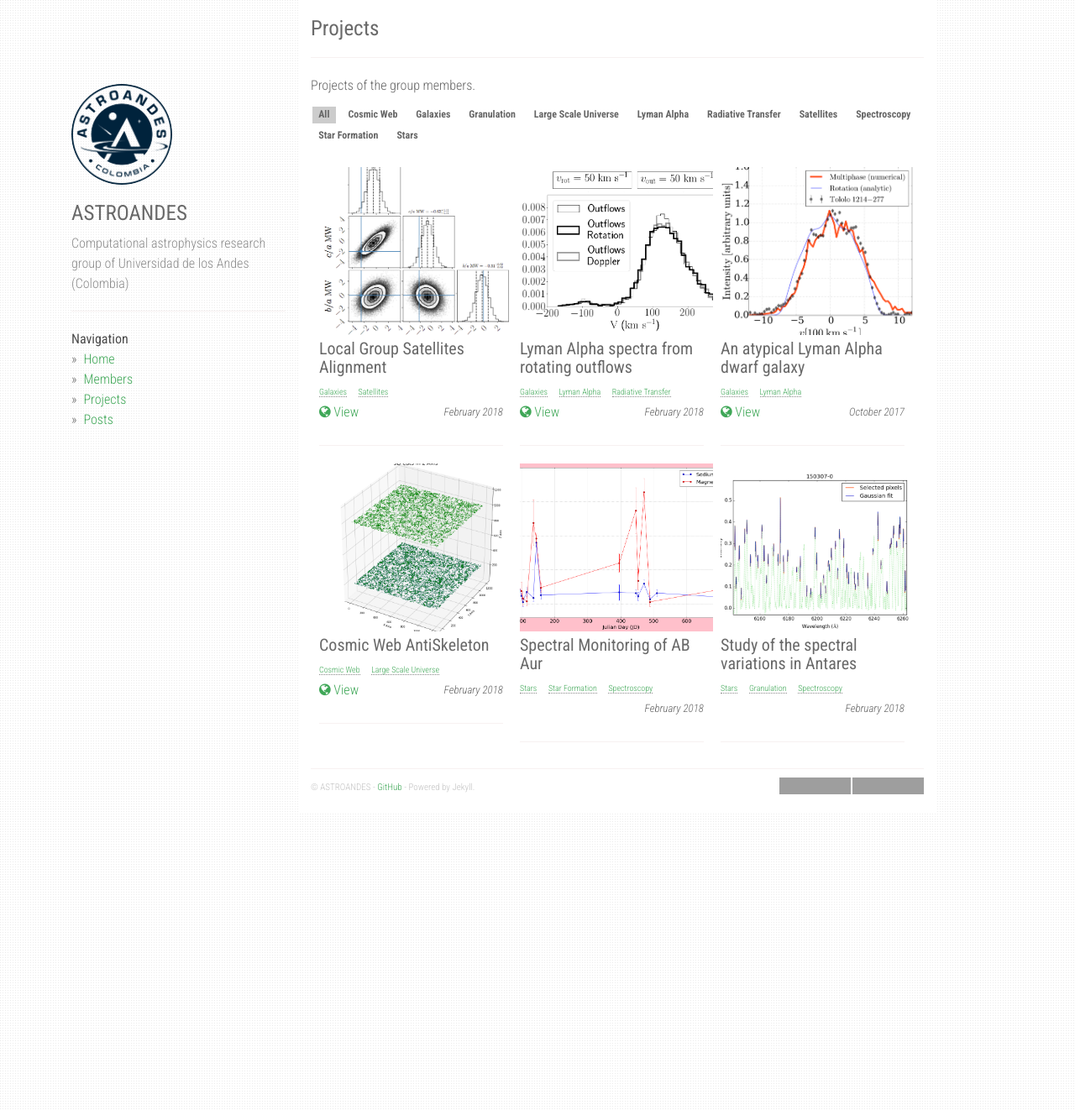
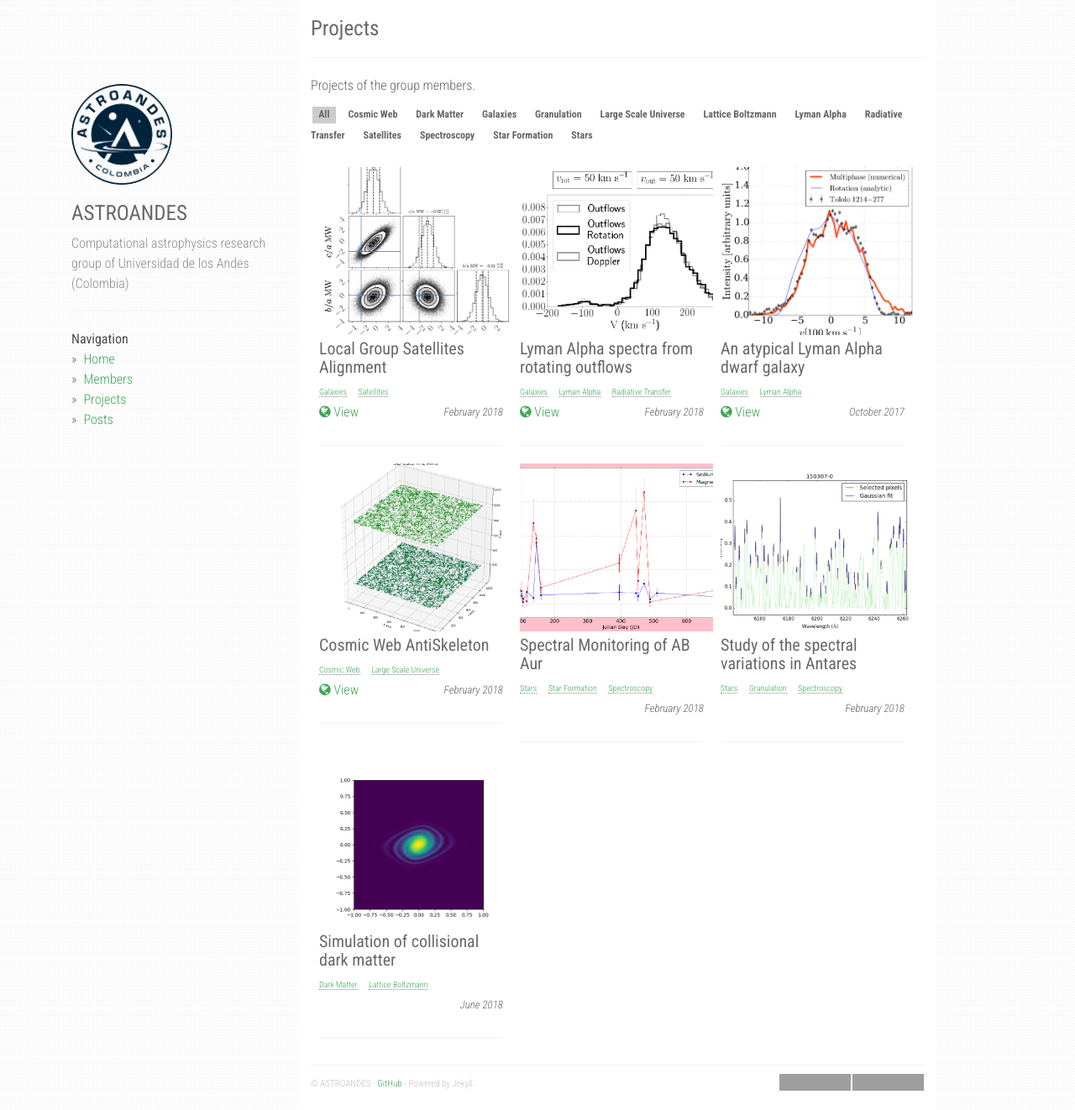
Before and after one commit to astroandes/astroandes.github.io, a Jekyll site: the page built from projects.md, in a window 1280 px wide and 1322 px high. Shown: the whole window at 84% size. Built offline with Jekyll 4.4.1, drawn with Linux system fonts in a browser that asks for light colours; nearby versions of some CDN libraries; grey boxes are pictures that could not be loaded.

Commit message:
Me agregué

```diff
--- a/_data/projects.json
+++ b/_data/projects.json
@@ -44,5 +44,13 @@
 		"image": "im_ant_spectralvariations.png",
 		"date": "February 2018",
 		"tags": ["Stars", "Granulation", "Spectroscopy"]
+	},
+	{
+		"slug": "dm_collisional",
+		"name": "Simulation of collisional dark matter",
+		"image": "im_dm_collisional.png",
+		"date": "June 2018",
+		"tags": ["Dark Matter", "Lattice Boltzmann"]
+
 	}
 ]
--- /dev/null
+++ b/_project/dm_collisional.md
@@ -0,0 +1,12 @@
+---
+layout: project_single
+title:  "Simulation of collisional dark matter"
+slug: "dm_collisional"
+---
+**Abstract:**
+
+A numerical simulation of the phase space of a colisional dark matter fluid. Here, we solve the Boltzmann equation in a integer lattice phase space. We simulate the phase space of different structures like the Coma Cluster, the Bullet Cluster, or the Milky Way.The collisional term is modelled using the thermally averaged scattering cross section and an equilibrium distribution. Because of the unknown nature of the dark matter particle, we make use of the Fermi-Dirac distribution and the Bose-Einstein distribution as an equilibrium distribution.
+
+**Authors:**
+
+* Javier Alejandro Acevedo Barroso
```
Also changed, not shown: _data/members.json (+7 -1 lines), static/members/javieracevedo.jpeg (added), static/projects/im_dm_collisional.png (added).
